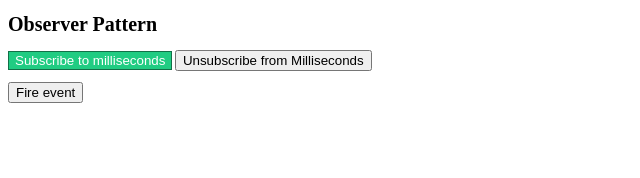
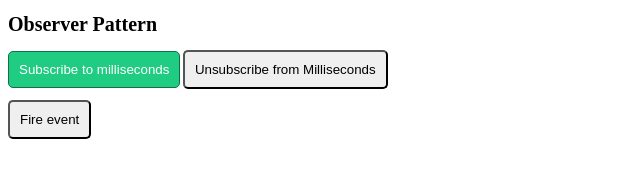
Before and after one commit to PatrickBoyn/ObserverPatternJS, a plain HTML site: page index.html in a window 1280 px wide. Shown: the whole page, without its empty margins (0-640 px from the left). Drawn offline with Linux system fonts and the light colour scheme.

Commit message:
Added the overall button styles.

```diff
--- a/style.css
+++ b/style.css
@@ -1,5 +1,9 @@
 html {
   font-size: 62.5%;
+}
+.btn {
+  border-radius: 5px;
+  padding: 1rem;
 }
 .sub-ms {
   background-color: #20cc82;
```
